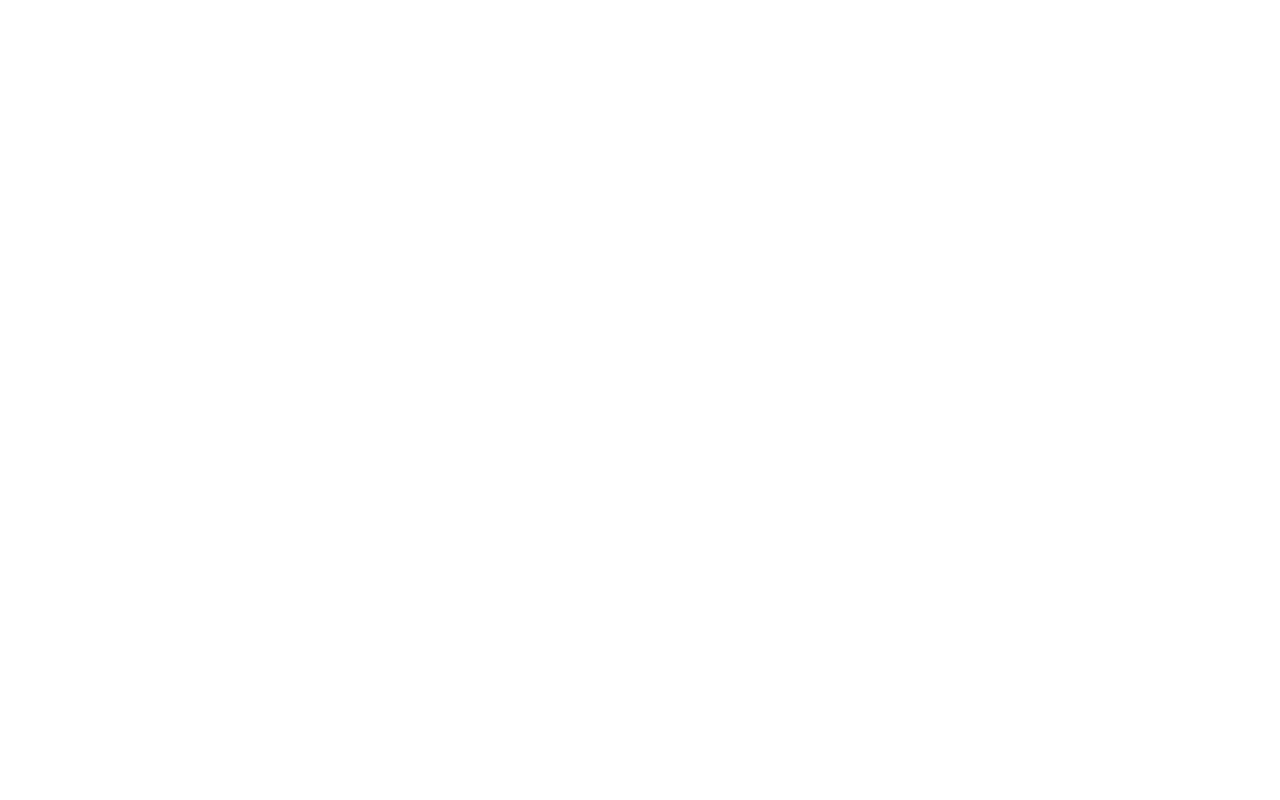
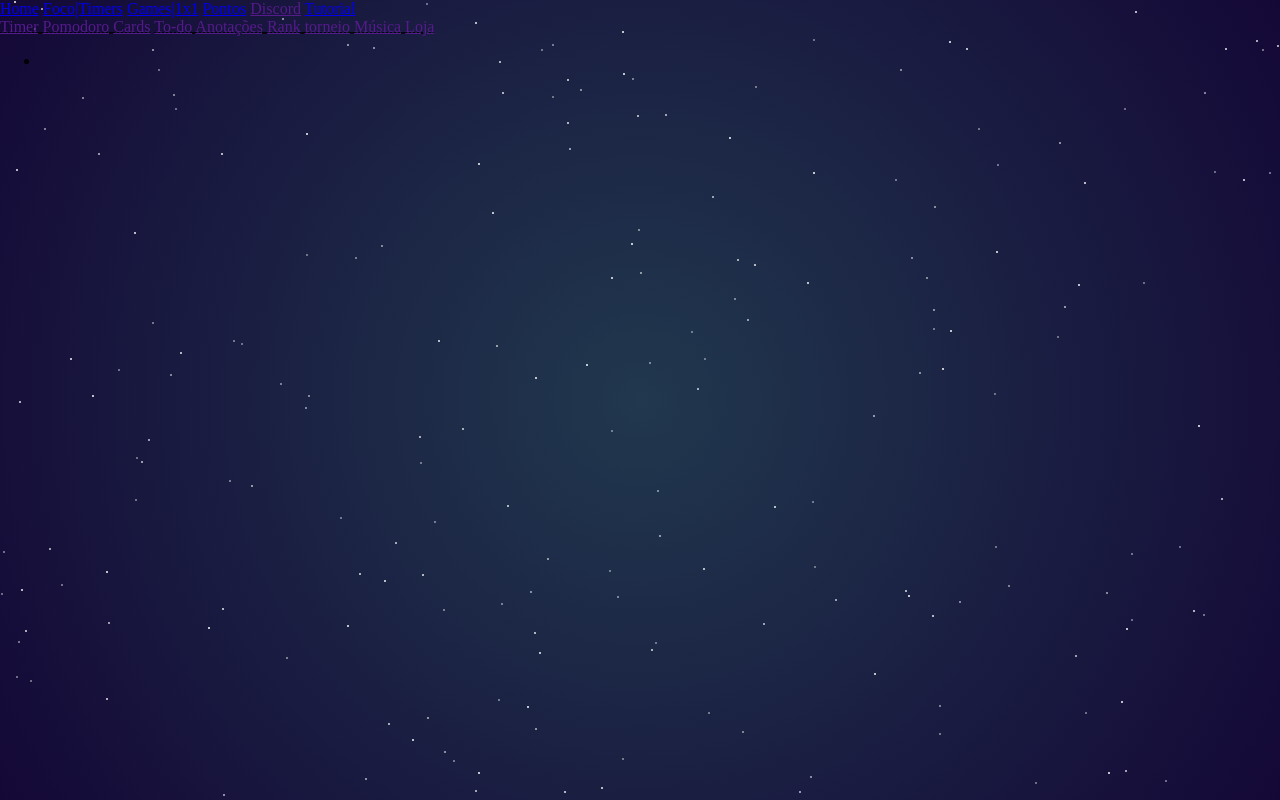
Before and after one commit to yellowduckpy/Benter-Study, a plain HTML site: page index.html in a window 1280 px wide. Drawn offline with Linux system fonts and the light colour scheme.

Commit message:
Base Do Site

```diff
--- a/index.html
+++ b/index.html
@@ -1,11 +1,108 @@
 <!DOCTYPE html>
-<html lang="pt-br">
+<html lang="en">
 <head>
-    <meta charset="UTF-8">
-    <meta name="viewport" content="width=device-width, initial-scale=1.0">
-    <title>Benter study | Home</title>
+  <meta charset="UTF-8">
+  <meta name="viewport" content="width=device-width, initial-scale=1.0">
+  <title>Benter|Home</title>
+  <style>
+    body {
+      margin: 0;
+      padding: 0;
+      background: radial-gradient(circle, #21384e, #140837);
+      height: 100vh;
+      overflow: hidden;
+      position: relative;
+    }
+
+    .stars {
+      width: 100%;
+      height: 100%;
+      position: fixed;
+      top: 0;
+      left: 0;
+      z-index: -1; /* Para manter as estrelas atrás do conteúdo */
+    }
+
+    .stars div {
+      position: absolute;
+      width: 2px;
+      height: 2px;
+      background: white;
+      border-radius: 50%;
+      animation: blink 2s infinite ease-in-out;
+      animation-delay: calc(-1s * var(--delay));
+      opacity: 0.5;
+    }
+
+    @keyframes blink {
+      0%, 100% {
+        opacity: 0.5;
+      }
+      50% {
+        opacity: 1;
+      }
+    }
+
+  </style>
+
 </head>
 <body>
+  <div class="stars">
+    <script>
+      const starContainer = document.querySelector('.stars');
+      const starCount = 200;
 
+      for (let i = 0; i < starCount; i++) {
+        const star = document.createElement('div');
+        const x = Math.random() * 100; // Percentagem horizontal
+        const y = Math.random() * 100; // Percentagem vertical
+        const delay = Math.random() * 2; // Atraso aleatório para piscada
+
+        star.style.left = `${x}%`;
+        star.style.top = `${y}%`;
+        star.style.setProperty('--delay', delay);
+
+        starContainer.appendChild(star);
+      }
+    </script>
+  </div>
+
+  <!-- Conteúdo do site -->
+  <div class="content">
+    <div id="home-nav">
+        <nav>
+            <a href="#body">Home</a>
+            <a href="#foco">Foco|Timers</a>
+            <a href="#Games">Games|1x1</a>
+            <a href="Pontos.html">Pontos</a>
+            <a href="">Discord</a>
+            <a href="faq.html">Tutorial</a>
+        </nav>
+    </div>
+
+    <div>
+        <nav>
+            <abbr title="Temporizador"><a href="">Timer</a>
+            <a href="">Pomodoro</a>
+            <a href="">Cards</a></abbr>
+            <abbr title="Lista de Tarefas"><a href="">To-do</a>
+            <a href="">Anotações</a>
+            <a href="">Rank</a>
+            <a href="">torneio</a>
+            <a href="">Música</a>
+            <a href="">Loja</a>
+        </nav>
+    </div>
+    <section class="options">
+        <ul>
+            <li></li>
+        </ul>
+    </section>
+    <section class="atalhos">
+        <ul>
+
+        </ul>
+    </section>
+  </div>
 </body>
 </html>
```
